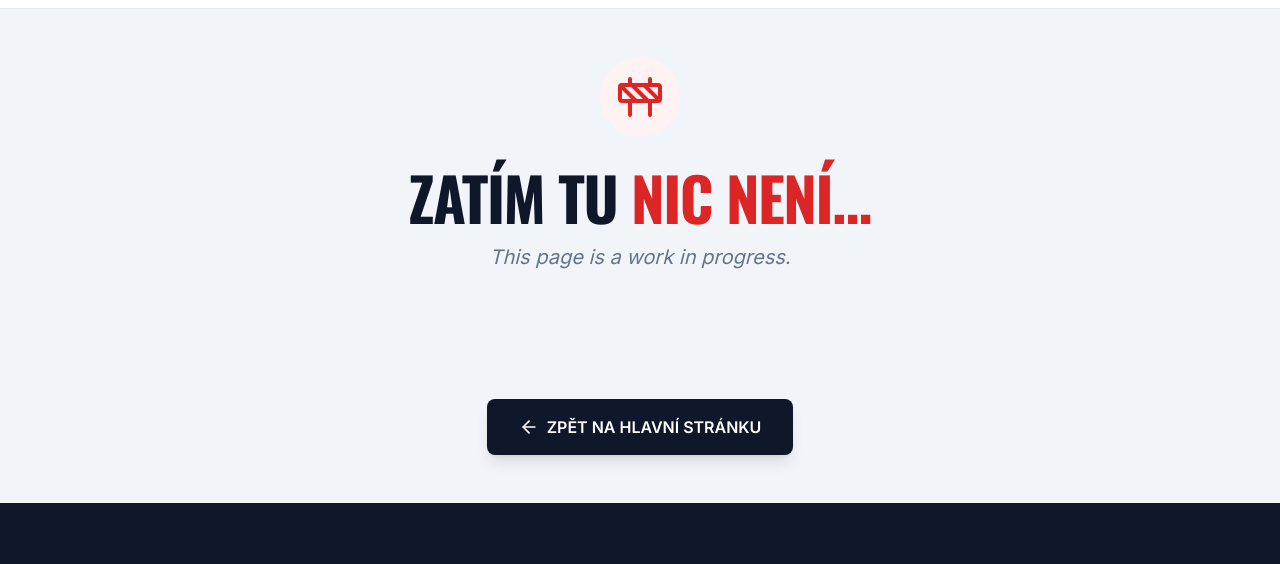
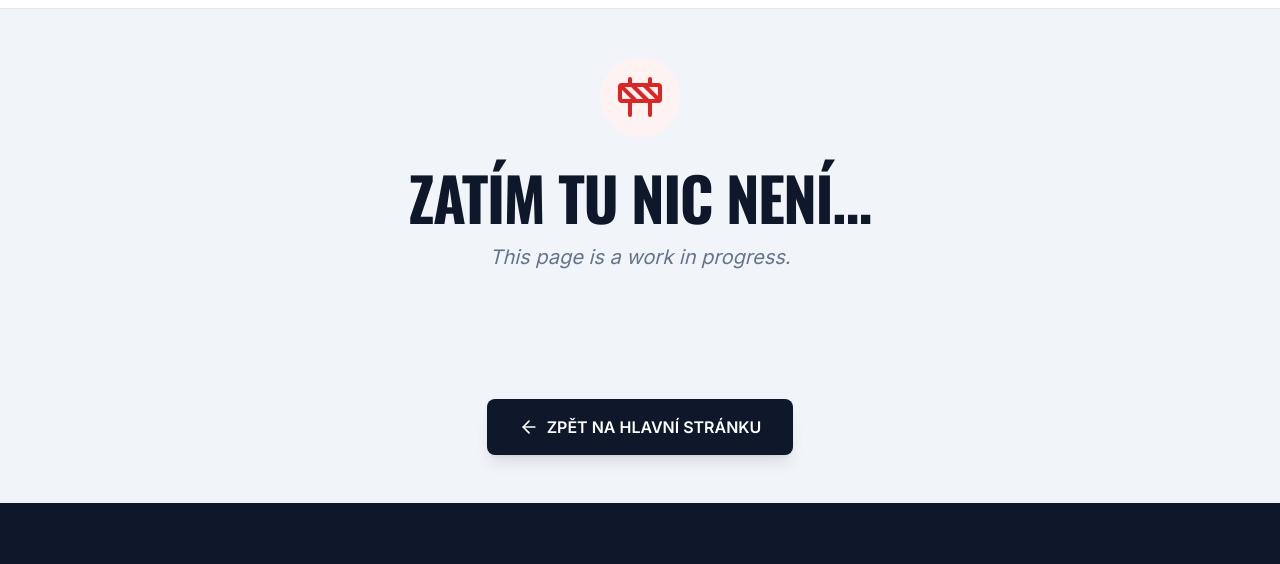
Before and after one commit to PanteraLeo777/gigant-web, a plain HTML site: page error.html in a window 1280 px wide. Shown: the part 110-674 px from the top of the page. Drawn offline with nearby package versions, Linux system fonts and the light colour scheme.

Commit message:
Update error.html

```diff
--- a/error.html
+++ b/error.html
@@ -71,7 +71,7 @@
             </div>
 
             <h1 class="text-3xl md:text-6xl font-bold mb-4 tracking-tight leading-tight">
-                Zatím tu <span class="text-red-600">nic není...</span>
+                Zatím tu nic není...
             </h1>
 
             <p class="text-slate-500 text-base md:text-xl font-light italic mb-20 md:mb-32">
```
